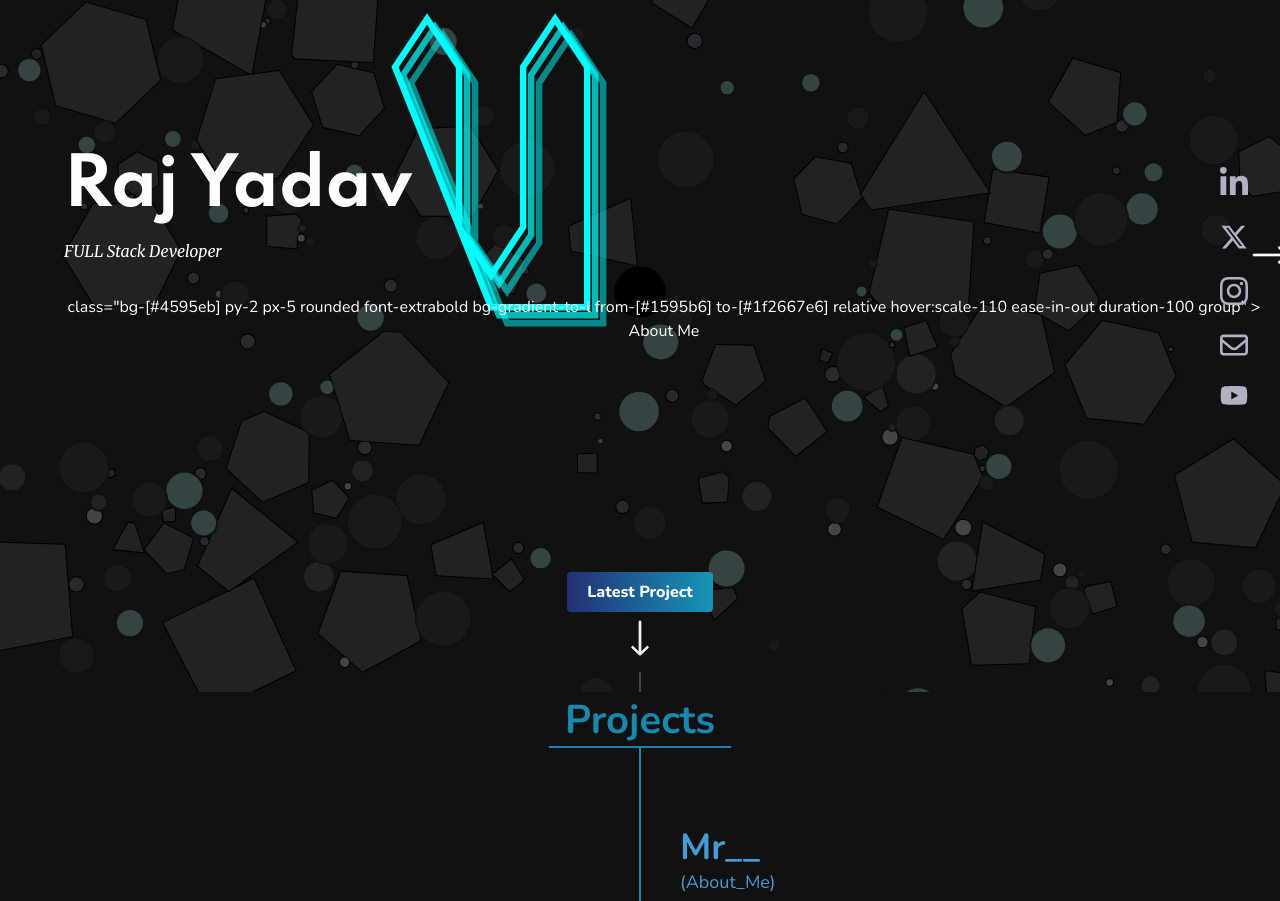
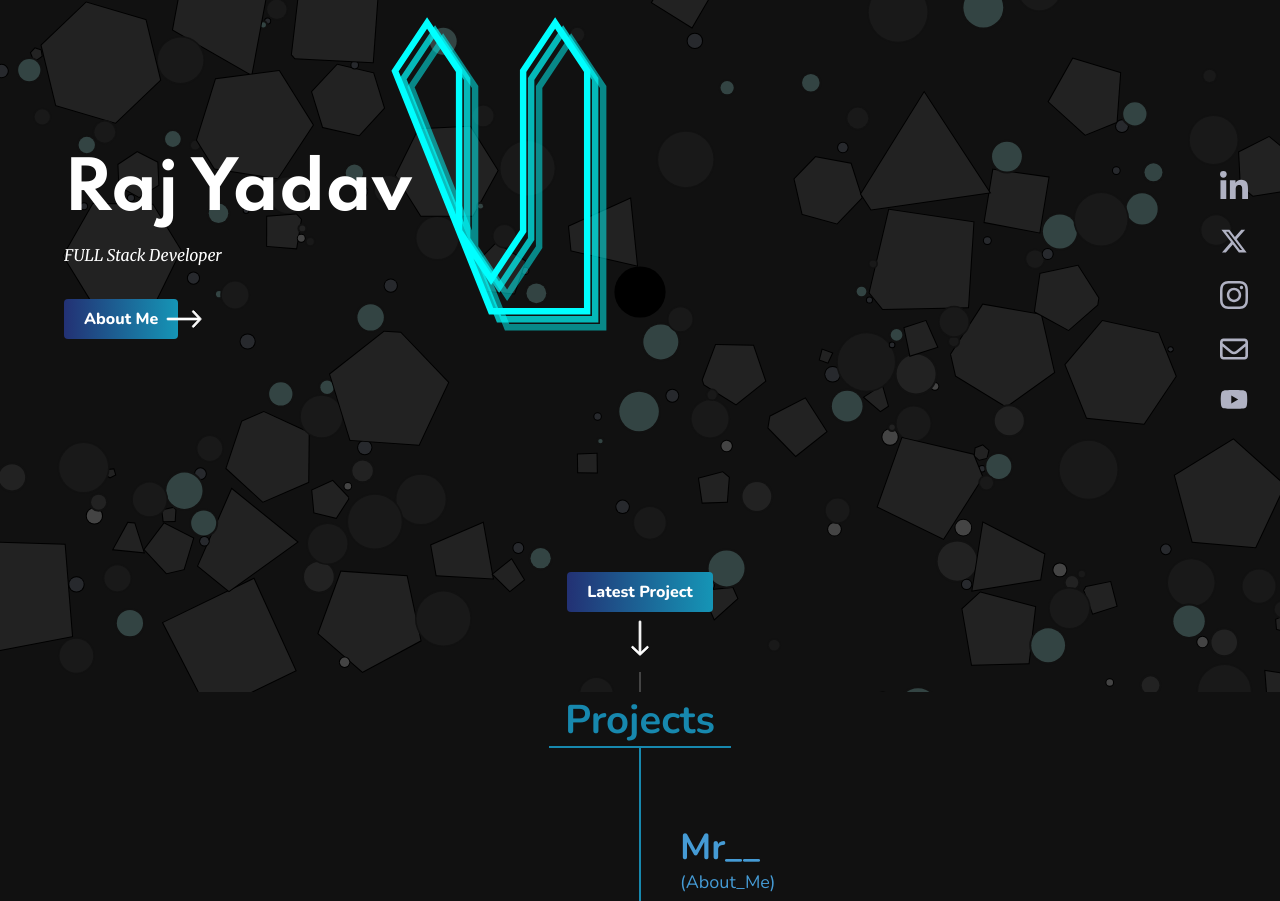
Before and after one commit to Raj969656/My-Portfolio, a website: page index.html in a window 1280 px wide. Shown: the part 108-1009 px from the top of the page. Drawn offline with nearby package versions, Linux system fonts and the light colour scheme; animation ran at ten frames a second; a script that the page names is missing; files whose address does not match are found by name.

Commit message:
Update index.html

```diff
--- a/index.html
+++ b/index.html
@@ -186,8 +186,7 @@
 
  <a href="about.html">
 
- <button >
-              class="bg-[#4595eb] py-2 px-5 rounded font-extrabold bg-gradient-to-l from-[#1595b6] to-[#1f2667e6] relative hover:scale-110 ease-in-out duration-100 group"
+ <button class="bg-[#4595eb] py-2 px-5 rounded font-extrabold bg-gradient-to-l from-[#1595b6] to-[#1f2667e6] relative hover:scale-110 ease-in-out duration-100 group"
             ></a>
               About Me
 
```
